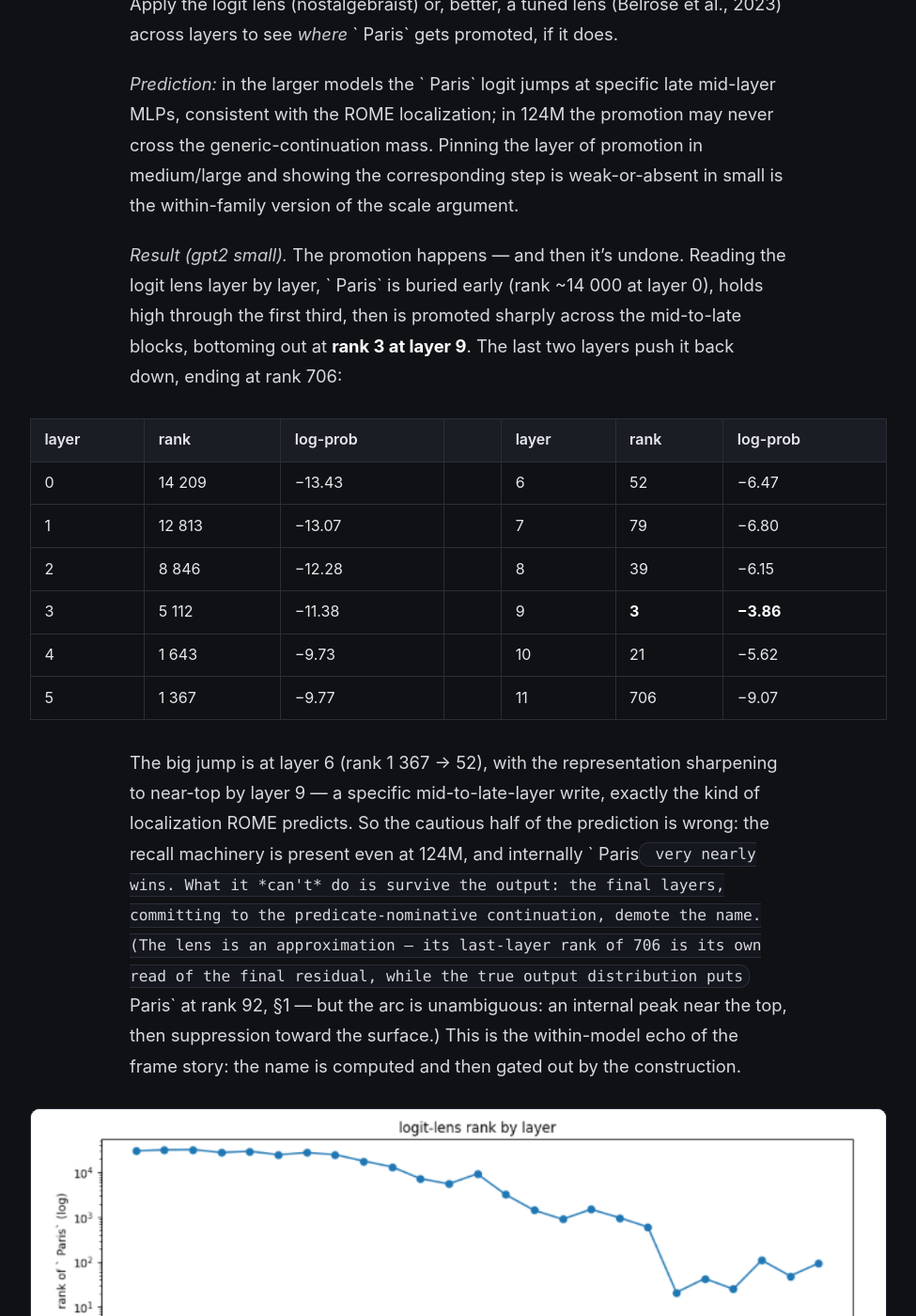
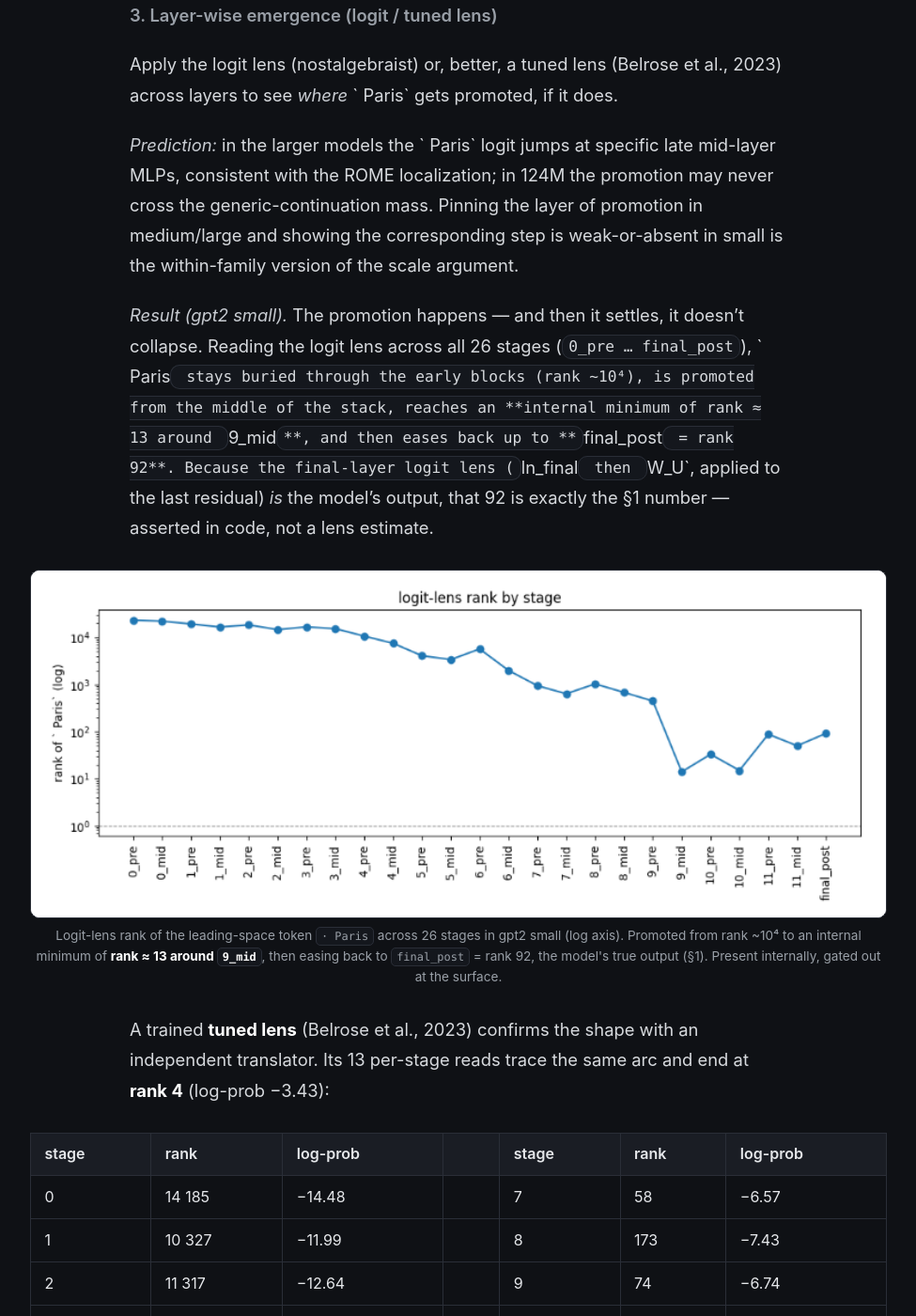
Before and after one commit to rp-playground/rp-playground.github.io, a Jekyll site: the page built from _writing/structure-vs-recall-gpt2.md, in a window 1280 px wide and 1400 px high, scrolled down 8767 px. Shown: the whole window at 94% size, without its empty margins (152-1127 px from the left). Built offline with Jekyll 4.4.1, drawn with Linux system fonts in a browser that asks for light colours; some of the changed text lies outside the part shown.

Commit message:
writing: revise §3 (correct logit-lens endpoint, add tuned lens) + review fixes
§3 was wrong: the logit-lens final-layer rank can't be 706 — ln_final · W_U on
the last residual is the model's output by construction, so it's rank 92 (§1).
Rerun with the corrected pipeline:

- Logit lens (26-stage plot) is now the main line: buried ~1e4 → internal
  minimum rank ~13 at 9_mid → final_post = rank 92. The old "rank 3 at layer 9"
  and the phantom 706 were artifacts of a coarse one-read-per-block pass; dropped.
- Add a trained tuned lens (13 stages, ends at rank 4) as an independent
  confirmation: the two lenses agree on trajectory, not absolute level.

Also apply the rest of the review: §2 param table uses nominal totals (cfg.n_params
in the note); §5 "uniform" softened to "nearly flat" with a saturation caveat;
conclusion drops the colon-then-payoff; MacLeish citation fixed to "A Note on
Alexis Saint-Léger Léger" with the lama passage attributed to Saint-John Perse.

Co-Authored-By: Claude Opus 4.8 (1M context) <noreply@anthropic.com>

```diff
--- a/_writing/structure-vs-recall-gpt2.md
+++ b/_writing/structure-vs-recall-gpt2.md
@@ -29,7 +29,7 @@ I think that reading is a trap. This post is about the tools I need to check a r
 and what they show when I apply them here.
 
 Here is the kind of trap I mean, and the "very delectable" gets clarified.
-From Archibald MacLeish, "A note on Alexis Saint Leger":
+Saint-John Perse, quoted in Archibald MacLeish's "A Note on Alexis Saint-Léger Léger" (*Poetry*, 1942):
 
 > On the threshold of a Mongol hut, in the middle of the Gobi desert, just as I was remounting my horse,
 > someone translated to me the beautiful guttural sentence of a migrant lama of the Great Red Sect:
@@ -156,12 +156,12 @@ This is the load-bearing experiment for the whole framing. Run the same measurem
 
 | model | params | rank of ` Paris` | log-prob | argmax? |
 |---|---|---|---|---|
-| `gpt2`        | 85M    | 92 | −6.42 | no |
-| `gpt2-medium` | 302M   | 3  | −3.71 | no |
-| `gpt2-large`  | 708M   | 54 | −5.93 | no |
-| `gpt2-xl`     | 1.475B | 2  | −3.08 | no |
+| `gpt2`        | 124M | 92 | −6.42 | no |
+| `gpt2-medium` | 355M | 3  | −3.71 | no |
+| `gpt2-large`  | 774M | 54 | −5.93 | no |
+| `gpt2-xl`     | 1.5B | 2  | −3.08 | no |
 
-<small>(params are the block / non-embedding counts reported by `cfg.n_params`.)</small>
+<small>(Nominal totals, matching the first mention above. `cfg.n_params` reports the lower non-embedding counts — 85M / 302M / 708M / 1.475B — which is what the run printed.)</small>
 
 Two things break the clean capacity-limited story. First, the curve is non-monotonic: `gpt2-medium` already pulls ` Paris` to rank 3, but `gpt2-large` regresses to 54 before `gpt2-xl` recovers to rank 2. Second, and more telling, the predicate-nominative frame keeps a *generic* continuation on top at **every** scale — even gpt2-xl puts ` Paris` second, never first. Scale clearly sharpens recall (rank 92 → single digits; log-prob −6.4 → −3.1), but it does not, on its own, overturn the structural prior of the `…is ___` slot. That shifts weight toward **frame-sensitivity and data-dilution** over raw capacity — precisely what the frame swap (4) and activation patching (5) are built to isolate.
 
@@ -176,23 +176,26 @@ Apply the logit lens (nostalgebraist) or, better, a tuned lens (Belrose et al.,
 
 *Prediction:* in the larger models the ` Paris` logit jumps at specific late mid-layer MLPs, consistent with the ROME localization; in 124M the promotion may never cross the generic-continuation mass. Pinning the layer of promotion in medium/large and showing the corresponding step is weak-or-absent in small is the within-family version of the scale argument.
 
-*Result (gpt2 small).* The promotion happens — and then it's undone. Reading the logit lens layer by layer, ` Paris` is buried early (rank ~14 000 at layer 0), holds high through the first third, then is promoted sharply across the mid-to-late blocks, bottoming out at **rank 3 at layer 9**. The last two layers push it back down, ending at rank 706:
-
-| layer | rank | log-prob | | layer | rank | log-prob |
-|---|---|---|---|---|---|---|
-| 0 | 14 209 | −13.43 | | 6 | 52 | −6.47 |
-| 1 | 12 813 | −13.07 | | 7 | 79 | −6.80 |
-| 2 | 8 846  | −12.28 | | 8 | 39 | −6.15 |
-| 3 | 5 112  | −11.38 | | 9 | **3** | **−3.86** |
-| 4 | 1 643  | −9.73  | | 10 | 21 | −5.62 |
-| 5 | 1 367  | −9.77  | | 11 | 706 | −9.07 |
-
-The big jump is at layer 6 (rank 1 367 → 52), with the representation sharpening to near-top by layer 9 — a specific mid-to-late-layer write, exactly the kind of localization ROME predicts. So the cautious half of the prediction is wrong: the recall machinery is present even at 124M, and internally ` Paris` very nearly wins. What it *can't* do is survive the output: the final layers, committing to the predicate-nominative continuation, demote the name. (The lens is an approximation — its last-layer rank of 706 is its own read of the final residual, while the true output distribution puts ` Paris` at rank 92, §1 — but the arc is unambiguous: an internal peak near the top, then suppression toward the surface.) This is the within-model echo of the frame story: the name is computed and then gated out by the construction.
+*Result (gpt2 small).* The promotion happens — and then it settles, it doesn't collapse. Reading the logit lens across all 26 stages (`0_pre … final_post`), ` Paris` stays buried through the early blocks (rank ~10⁴), is promoted from the middle of the stack, reaches an **internal minimum of rank ≈ 13 around `9_mid`**, and then eases back up to **`final_post` = rank 92**. Because the final-layer logit lens (`ln_final` then `W_U`, applied to the last residual) *is* the model's output, that 92 is exactly the §1 number — asserted in code, not a lens estimate.
 
 <figure>
-  <img src="/assets/structure-vs-recall/section_3_logit-lens.png" alt="A single line plot, logit-lens rank of the ' Paris' token by layer on a log y-axis, across stages 0_pre through final_post for gpt2 small. The rank stays around 10^4 for the early layers, drops steeply from around layer 6, reaches a minimum near rank 3 around layer 9, then rebounds toward rank ~700 at the final stage.">
-  <figcaption>Logit-lens rank of the leading-space token <code>· Paris</code> by layer in gpt2 small (log axis). It is promoted from rank ~14 000 to a near-top <strong>rank 3 by layer 9</strong>, then demoted again by the final layers — present internally, gated out at the output.</figcaption>
+  <img src="/assets/structure-vs-recall/section_3_logit-lens.png" alt="A line plot, logit-lens rank of the ' Paris' token by stage on a log y-axis, across 26 stages from 0_pre to final_post for gpt2 small. The rank stays around 10^4 for the early stages, declines through the middle, drops steeply to an internal minimum near rank 13 around 9_mid, bumps up slightly, and the final_post stage settles around rank 10^2 — the model's true output rank of 92.">
+  <figcaption>Logit-lens rank of the leading-space token <code>· Paris</code> across 26 stages in gpt2 small (log axis). Promoted from rank ~10⁴ to an internal minimum of <strong>rank ≈ 13 around <code>9_mid</code></strong>, then easing back to <code>final_post</code> = rank 92, the model's true output (§1). Present internally, gated out at the surface.</figcaption>
 </figure>
+
+A trained **tuned lens** (Belrose et al., 2023) confirms the shape with an independent translator. Its 13 per-stage reads trace the same arc and end at **rank 4** (log-prob −3.43):
+
+| stage | rank | log-prob | | stage | rank | log-prob |
+|---|---|---|---|---|---|---|
+| 0 | 14 185 | −14.48 | | 7  | 58  | −6.57 |
+| 1 | 10 327 | −11.99 | | 8  | 173 | −7.43 |
+| 2 | 11 317 | −12.64 | | 9  | 74  | −6.74 |
+| 3 | 7 441  | −11.89 | | 10 | 10  | −4.53 |
+| 4 | 4 455  | −11.10 | | 11 | 5   | −5.03 |
+| 5 | 1 462  | −9.54  | | 12 | **4** | **−3.43** |
+| 6 | 1 174  | −9.53  | |    |     |       |
+
+The two lenses agree on the *trajectory* — buried, promoted mid-stack, then near-top — but not on the absolute *level*: the tuned lens closes at rank 4, the raw logit lens at 92. That divergence is the point. A tuned lens applies learned per-layer translators, so it *should* read the same final residual differently from the raw unembed, and here it does — the story no longer rests on a single lens's approximation. Either way the cautious half of the prediction is wrong: the recall machinery is present even at 124M, ` Paris` is sharply promoted mid-stack (the kind of late-layer write ROME localizes), and what it *can't* do is survive to the output — computed internally, then demoted toward the surface, gated out by the construction.
 
 ### 4. Frame-sensitivity sweep
 
@@ -316,7 +319,7 @@ The rhetorical statement — *"a small model follows structure instead of recall
 
 **Complicated: capacity is not the binding constraint.** The original framing implied a capacity story — ` Paris` would win once the model is big enough. It doesn't. From `gpt2` to `gpt2-xl` the rank improves but **non-monotonically, and never reaches the argmax even at 1.5B** (§2); the predicate-nominative frame keeps a generic continuation on top at every scale. The suppression is distributed across many features rather than a single clean circuit (§6), and it is not a France quirk — the bare capital is sub-argmax for all twelve countries tested, *never* the argmax (§7), with France→Paris among the harder cases. So the limitation lives partly in the **construction and the data** — the `…is ___` slot is appositive-dominated and `P(capital | "the capital of X is")` is soft in the training distribution — not in raw model size.
 
-That second half is the more interesting finding, and the one to lead with. The headline is not "small models can't recall." It is: *in this frame, at every scale, a structural-continuation prior outranks a present-but-soft factual signal — and the softness is as much in the data as in the model.*
+That second half is the more interesting finding, and the one to lead with. The headline is not "small models can't recall"; it is that in this frame, at every scale, a structural-continuation prior outranks a present-but-soft factual signal, and the softness is as much in the data as in the model.
 
 ### References
 
```
Also changed, not shown: other parts of _writing/structure-vs-recall-gpt2.md (+2 -2 lines), assets/structure-vs-recall/section_3_logit-lens-table.png, assets/structure-vs-recall/section_3_logit-lens.png.
